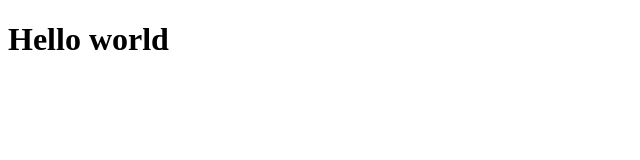
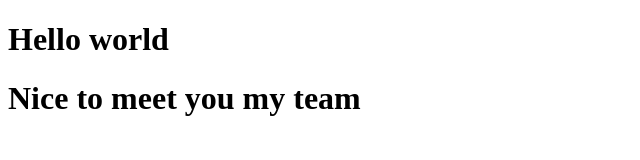
Before and after one commit to sokLita/partner, a plain HTML site: page index.html in a window 1280 px wide. Shown: the whole page, without its empty margins (0-640 px from the left). Drawn offline with Linux system fonts and the light colour scheme.

Commit message:
now project

```diff
--- a/index.html
+++ b/index.html
@@ -7,5 +7,6 @@
 </head>
 <body>
     <h1>Hello world</h1>
+    <h1>Nice to meet you my team</h1>
 </body>
 </html>
```
